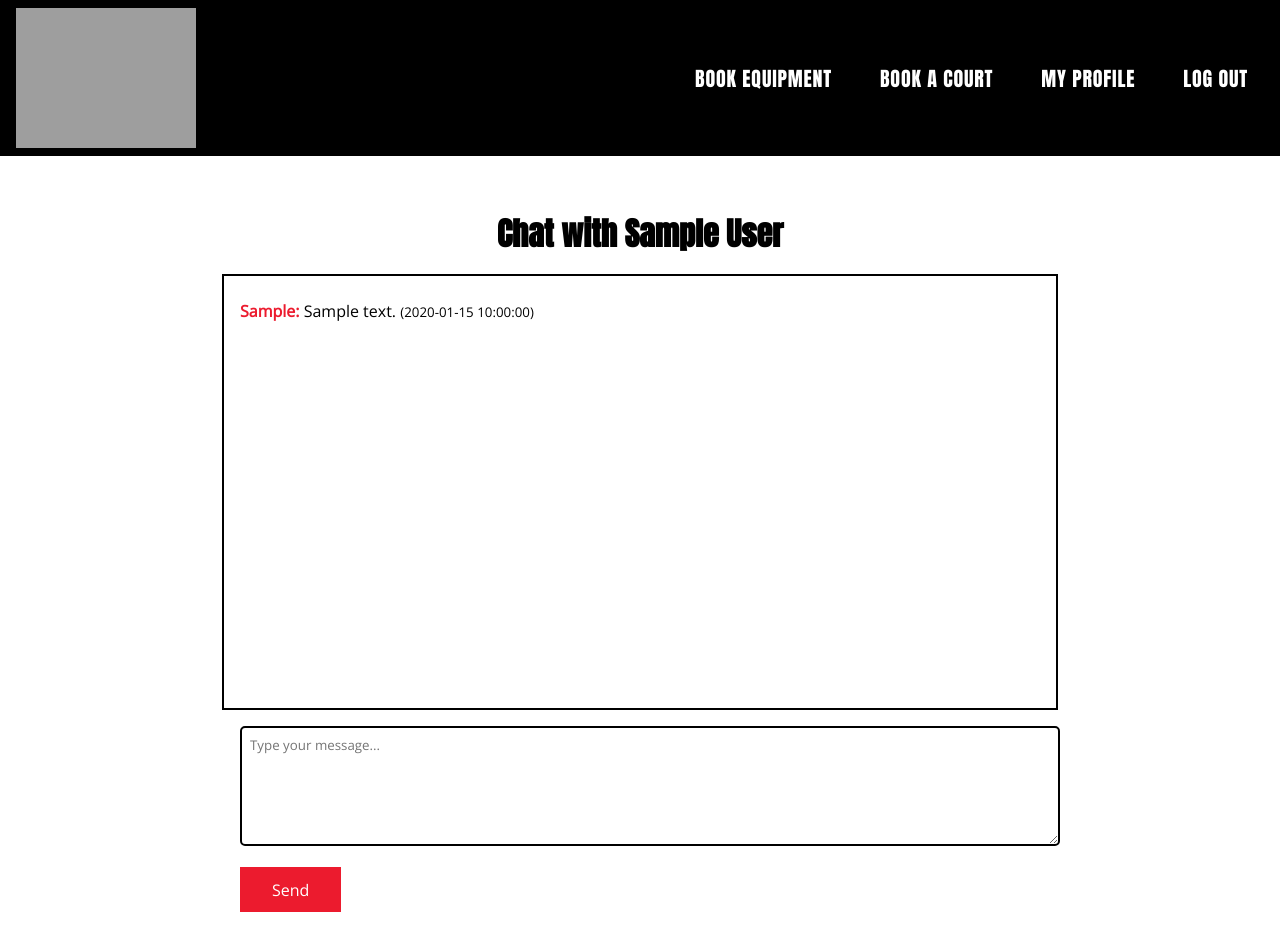
After one commit to ilanamartin10/RedBirds-Sports-Booking, a PHP site: page /redbird_bookings/message_user.php?user_id=1 in a window 1280 px wide. The commit adds this page. Run offline with PHP 8.4, Linux system fonts and the light colour scheme; the visitor is signed in with stand-in values (Sample User, id 1); tables that the repository leaves empty hold one stand-in row (values such as "Sample post"); grey boxes are pictures that could not be loaded.

Commit message:
add extra feature 1: messaging

```diff
--- /dev/null
+++ b/php/message_user.php
@@ -0,0 +1,187 @@
+<?php
+session_start();
+$conn = new mysqli('localhost', 'root', '', 'redbird_bookings');
+if ($conn->connect_error) {
+    die("Connection failed: " . $conn->connect_error);
+}
+
+if (!isset($_SESSION['user_id'])) {
+    header("Location: ../html/login.html");
+    exit;
+}
+
+$user_id = $_SESSION['user_id'];
+$receiver_id = $_GET['user_id'];
+
+// Fetch receiver details
+$stmt = $conn->prepare("SELECT first_name, last_name FROM users WHERE id = ?");
+$stmt->bind_param("i", $receiver_id);
+$stmt->execute();
+$stmt->bind_result($receiver_first_name, $receiver_last_name);
+if (!$stmt->fetch()) {
+    die("User not found.");
+}
+$stmt->close();
+
+// Handle message submission
+if ($_SERVER['REQUEST_METHOD'] === 'POST' && !empty($_POST['message'])) {
+    $message = trim($_POST['message']);
+    $stmt = $conn->prepare("INSERT INTO messages (sender_id, receiver_id, message) VALUES (?, ?, ?)");
+    $stmt->bind_param("iis", $user_id, $receiver_id, $message);
+    $stmt->execute();
+    $stmt->close();
+}
+
+// Fetch conversation
+$stmt = $conn->prepare("
+    SELECT m.sender_id, m.message, m.timestamp, u.first_name
+    FROM messages m
+    INNER JOIN users u ON m.sender_id = u.id
+    WHERE (m.sender_id = ? AND m.receiver_id = ?) OR (m.sender_id = ? AND m.receiver_id = ?)
+    ORDER BY m.timestamp
+");
+$stmt->bind_param("iiii", $user_id, $receiver_id, $receiver_id, $user_id);
+$stmt->execute();
+$result = $stmt->get_result();
+$messages = $result->fetch_all(MYSQLI_ASSOC);
+$stmt->close();
+?>
+
+<!DOCTYPE html>
+<html lang="en">
+<head>
+    <meta charset="UTF-8">
+    <meta name="viewport" content="width=device-width, initial-scale=1.0">
+    <title>Message <?= htmlspecialchars($receiver_first_name . ' ' . $receiver_last_name) ?></title>
+    <link href='https://fonts.googleapis.com/css?family=Anton' rel='stylesheet'>
+    <link href='https://fonts.googleapis.com/css?family=Open Sans' rel='stylesheet'>
+    <style>
+        body {
+            background-color: #fff;
+            font-family: 'Open Sans', sans-serif;
+            margin: 0;
+        }
+
+        .navbar {
+            font-family: Anton;
+            background-color: #000;
+            color: #fff;
+            padding: 0.5rem 1rem;
+            display: flex;
+            justify-content: space-between;
+            align-items: center;
+        }
+
+        .navbar nav {
+            display: flex;
+            gap: 1rem;
+        }
+
+        .navbar nav a {
+            color: #fff;
+            text-decoration: none;
+            font-size: 20px;
+            padding: 0.5rem 1rem;
+            border-radius: 5px;
+            letter-spacing: 0.05rem;
+        }
+
+        .navbar nav a:hover {
+            background-color: #ec1b2e;
+        }
+
+        .container {
+            display: flex;
+            flex-direction: column;
+            align-items: center;
+            padding: 2rem;
+            max-width: 800px;
+            margin: 0 auto;
+        }
+
+        h1 {
+            font-family: Anton;
+            color: #000;
+            margin-bottom: 1rem;
+        }
+
+        .messages-container {
+            width: 100%;
+            height: 400px;
+            overflow-y: auto;
+            border: 2px solid #000;
+            background-color: #fff;
+            padding: 1rem;
+            margin-bottom: 1rem;
+        }
+
+        .messages-container p {
+            margin: 0.5rem 0;
+        }
+
+        .messages-container .sender {
+            font-weight: bold;
+            color: #ec1b2e;
+        }
+
+        form {
+            width: 100%;
+        }
+
+        textarea {
+            width: 100%;
+            height: 100px;
+            padding: 0.5rem;
+            font-family: 'Open Sans', sans-serif;
+            border: 2px solid #000;
+            border-radius: 5px;
+            margin-bottom: 1rem;
+        }
+
+        button {
+            background-color: #ec1b2e;
+            color: #fff;
+            border: none;
+            padding: 0.7rem 2rem;
+            font-size: 1rem;
+            font-family: 'Open Sans', sans-serif;
+            cursor: pointer;
+            transition: background-color 0.3s;
+        }
+
+        button:hover {
+            background-color: #000;
+        }
+    </style>
+</head>
+<body>
+    <!-- Navbar -->
+    <!-- Navbar -->
+    <div class="navbar">
+          <img src="../assets/images/logo.png" alt="Redbird Bookings Logo" class="logo" width="180" height="140">
+          <nav>
+            <a href="../html/equipment_bookings.php">BOOK EQUIPMENT</a>
+            <a href="../html/court_bookings.php">BOOK A COURT</a>
+            <a href="http://localhost/redbird_bookings/php/profile.php?user_id=<?= htmlspecialchars($user_id) ?>" class="btn">MY PROFILE</a>
+            <a href="logout.php" class="btn">LOG OUT</a>
+          </nav>
+        </div>
+
+    <div class="container">
+        <h1>Chat with <?= htmlspecialchars($receiver_first_name . ' ' . $receiver_last_name) ?></h1>
+        <div class="messages-container">
+            <?php foreach ($messages as $msg): ?>
+                <p>
+                    <span class="sender"><?= htmlspecialchars($msg['first_name']) ?>:</span>
+                    <?= htmlspecialchars($msg['message']) ?>
+                    <small>(<?= htmlspecialchars($msg['timestamp']) ?>)</small>
+                </p>
+            <?php endforeach; ?>
+        </div>
+        <form method="POST">
+            <textarea name="message" placeholder="Type your message..." required></textarea>
+            <button type="submit">Send</button>
+        </form>
+    </div>
+</body>
+</html>
```
Also changed, not shown: php/messages.php (added, +163 -0 lines), php/profile.php (+12 -5 lines), sql/setup.sql (+11 -0 lines).
